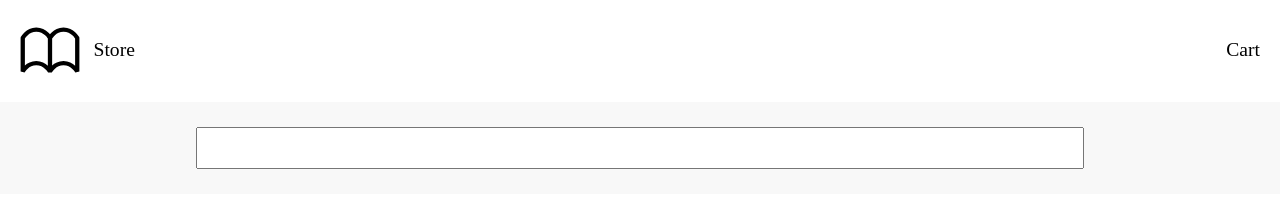
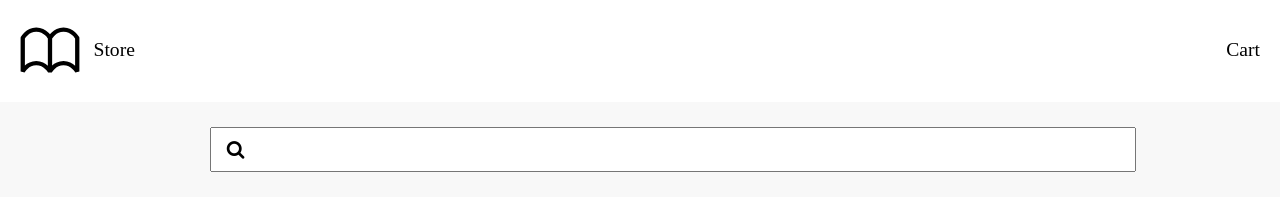
Before and after one commit to wcalderipe/react-book-app-layout, a plain HTML site: page index.html in a window 1280 px wide. Drawn offline with Linux system fonts and the light colour scheme.

Commit message:
Add search form button

```diff
--- a/index.html
+++ b/index.html
@@ -23,9 +23,14 @@
 
     <section class="store">
       <section class="toolbar">
-        <form>
-          <input type="text" name="" value="">
-        </form>
+        <div class="search">
+          <form>
+            <button type="button">
+              <i class="fa fa-search" aria-hidden="true"></i>
+            </button>
+            <input type="text" name="" value="">
+          </form>
+        </div>
       </section>
     </section>
   </body>
--- a/styles.css
+++ b/styles.css
@@ -53,11 +53,33 @@ body {
   padding: 25px;
 }
 
-.toolbar form {
+.toolbar .search {
   text-align: center;
+  max-width: 70%;
+  margin: 0 auto;
 }
 
-.toolbar form input {
+.toolbar .search form {
+  position: relative;
+}
+
+
+.toolbar .search input {
   padding: 11.5px;
-  width: 70%;
+  padding-left: 50px;
+  width: 100%;
+  font-size: 16px;
 }
+
+.toolbar .search button {
+  border: none;
+  background: transparent;
+  width: 50px;
+  height: 43px;
+  font-size: 19px;
+  padding: 0;
+  position: absolute;
+  top: 1px;
+  left: 1px;
+  cursor: pointer;
+}
```
